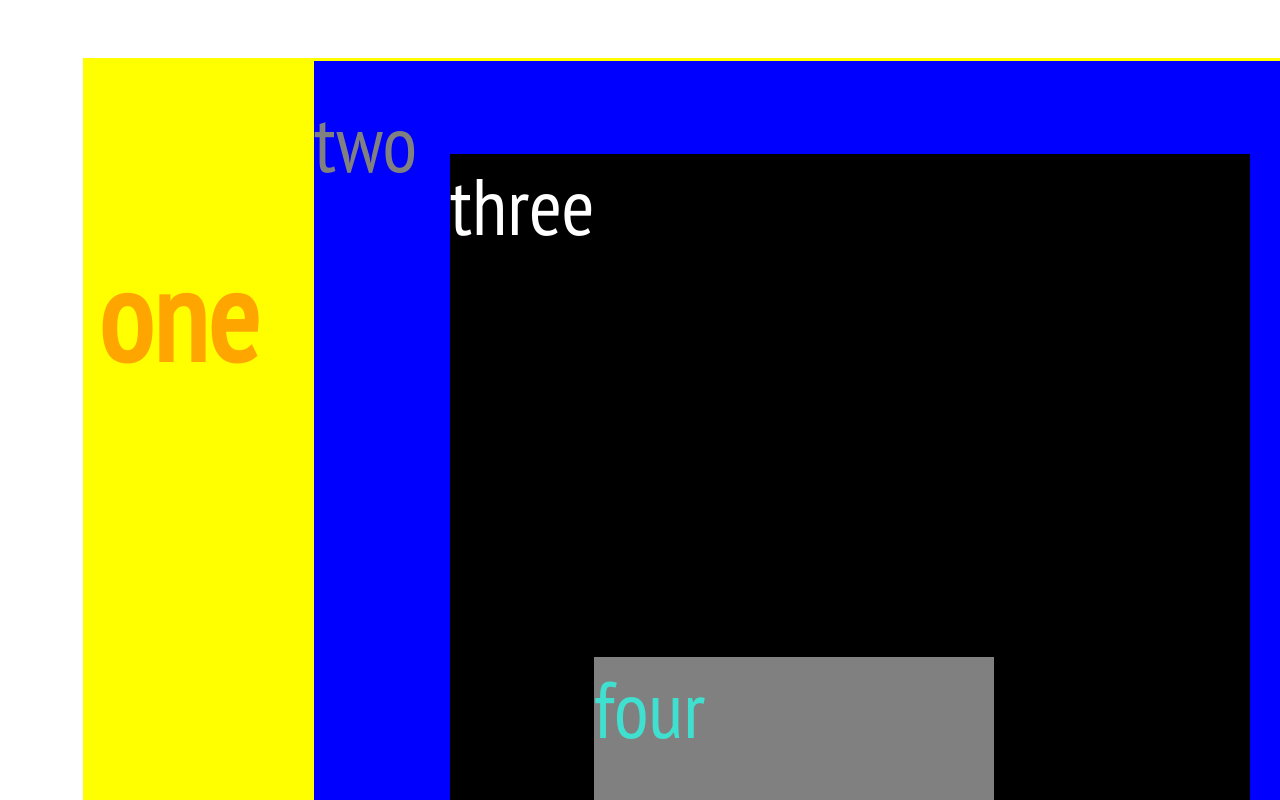
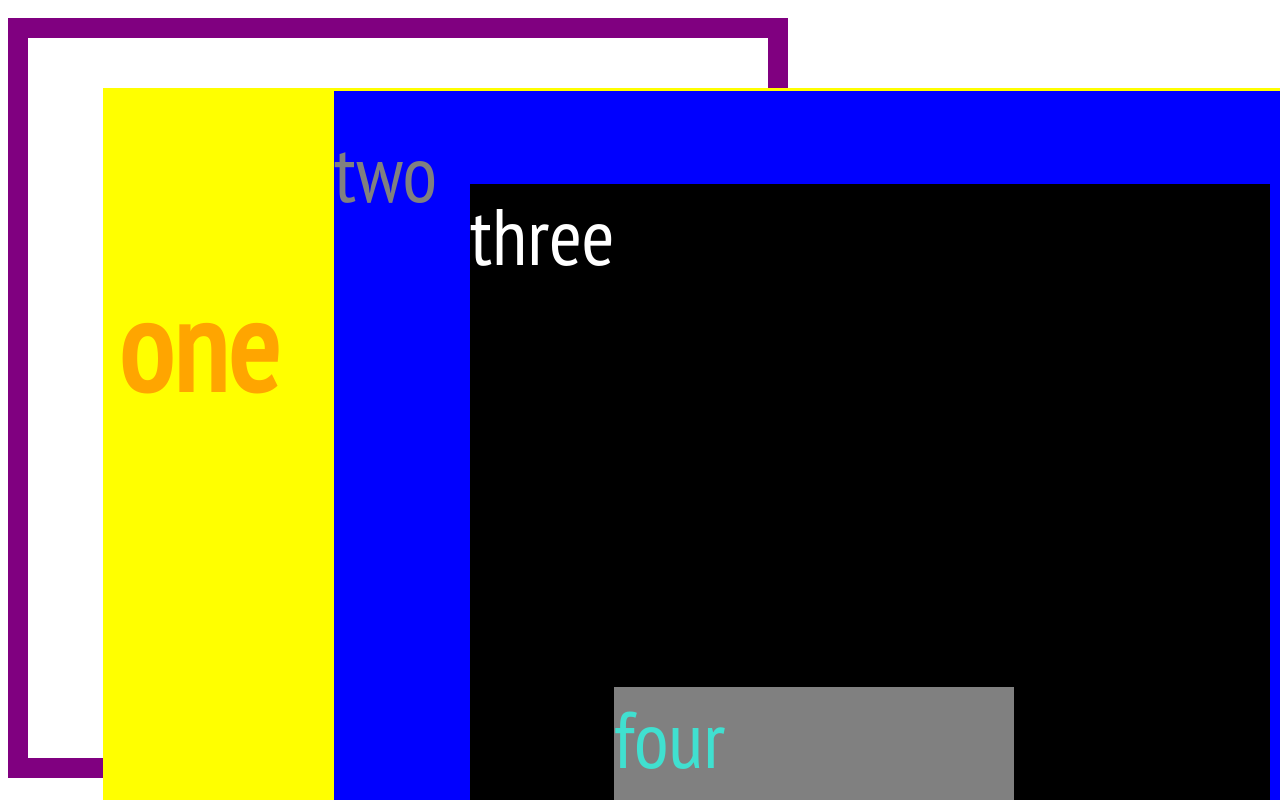
Before and after one commit to hkishawi/html-css-box-in-a-box, a plain HTML site: page index.html in a window 1280 px wide. Shown: the top 800 px of the page. Drawn offline with Linux system fonts and the light colour scheme.

Commit message:
added border

```diff
--- a/styles.css
+++ b/styles.css
@@ -1,9 +1,10 @@
 #container {
-    position: relative;
-    height: 100%;
-    width: 100%;
+    position: absolute;
+    margin-top: 10px;
+    height: 77.5%;
+    width: 50%;
     padding: 50px;
-    border: 40px purple;
+    border: solid 20px purple;
     font-family: "PT Sans Narrow";
 }
 #one {
```
